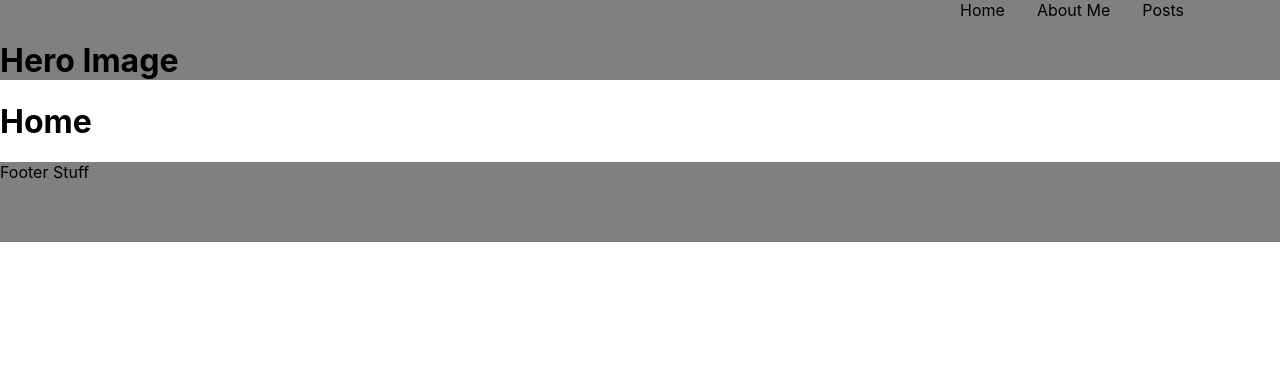
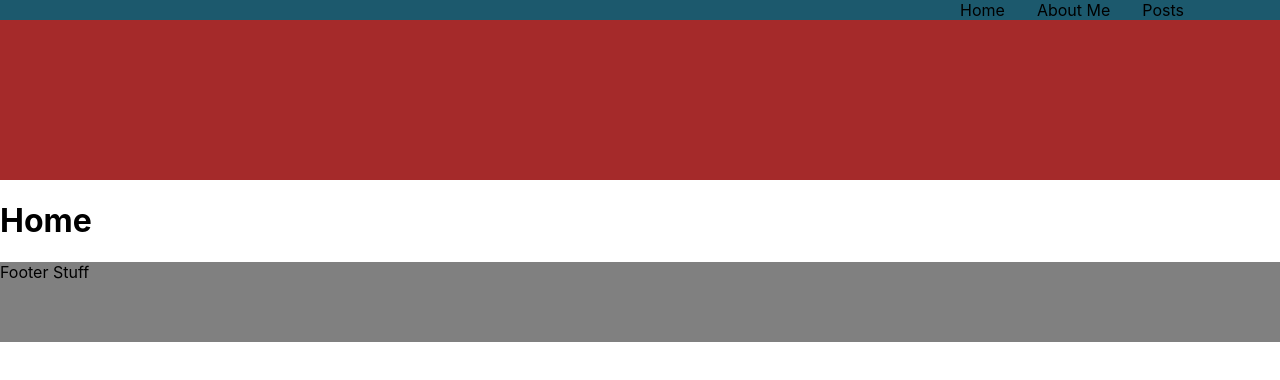
Before and after one commit to FilipManev108/emir-dot-com, a Next.js app: page / in a window 1280 px wide. Shown: the top 380 px of the page. Built offline with nearby package versions, Linux system fonts and the light colour scheme; no server answers.

Commit message:
layout done

```diff
--- /dev/null
+++ b/components/Navbar/Hero.js
@@ -0,0 +1,25 @@
+import React, { useState, useEffect } from "react";
+
+import classes from "./Hero.module.css";
+import client from "../../sanity/client";
+
+const Hero = (props) => {
+  const [hero, setHero] = useState({ image: "", name: "", title: "" });
+
+  useEffect(() => {
+    client
+      .fetch(`*[_type == 'author'] {name, title, "image": image.asset->url}[0]`)
+      .then((data) => setHero(data));
+  }, []);
+
+  return (
+    <div
+      className={classes.hero}
+      style={{ backgroundImage: `url(${hero.image})` }}
+    >
+      {hero.title}
+    </div>
+  );
+};
+
+export default Hero;
--- /dev/null
+++ b/components/Navbar/Hero.module.css
@@ -0,0 +1,7 @@
+.hero {
+  height: 10rem;
+  background-color: brown;
+  background-position: center; /* Center the image */
+  background-repeat: no-repeat; /* Do not repeat the image */
+  background-size: cover; /* Resize the background image to cover the entire container */
+}
--- a/components/Navbar/Navbar.module.css
+++ b/components/Navbar/Navbar.module.css
@@ -1,7 +1,7 @@
 .navbar {
   text-align: right;
   padding: 0;
-  /* background-color: rgb(28, 89, 109); */
+  background-color: rgb(28, 89, 109);
 }
 
 .navbar a {
--- a/components/UI/Hero.js
+++ /dev/null
@@ -1,5 +0,0 @@
-const Hero = () => {
-  return <h1>Hero Image</h1>;
-};
-
-export default Hero;
--- a/components/UI/Layout.js
+++ b/components/UI/Layout.js
@@ -1,18 +1,21 @@
-import React, { Fragment } from "react";
-
+import React, { Fragment, useEffect, useState } from "react";
 import { useRouter } from "next/router";
 
+
+
 import Navbar from "../navbar/Navbar";
-import Hero from "./Hero";
+import Hero from "../navbar/Hero";
 
 import classes from "./Layout.module.css";
 
 const Layout = (props) => {
+  // *[_type == 'author'] {
+  //   name, title, "image": image.asset->url
+  //   }[0]
   const router = useRouter();
-
   return (
     <Fragment>
-      <header className={classes.gutter} style={{ backgroundColor: `grey` }}>
+      <header className={classes.gutter}>
         <Navbar />
         {router.pathname == "/" && <Hero />}
       </header>
--- a/next.config.js
+++ b/next.config.js
@@ -1,6 +1,6 @@
 /** @type {import('next').NextConfig} */
 const nextConfig = {
-  reactStrictMode: true,
-}
+  reactStrictMode: false,
+};
 
-module.exports = nextConfig
+module.exports = nextConfig;
```
